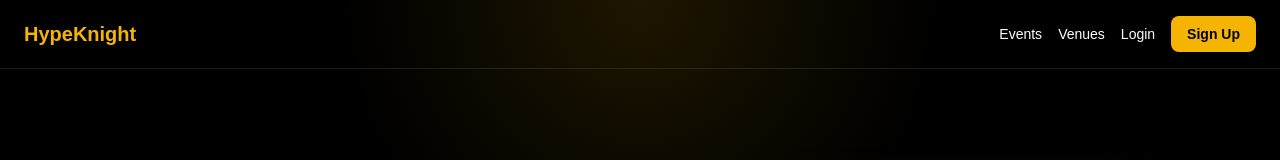
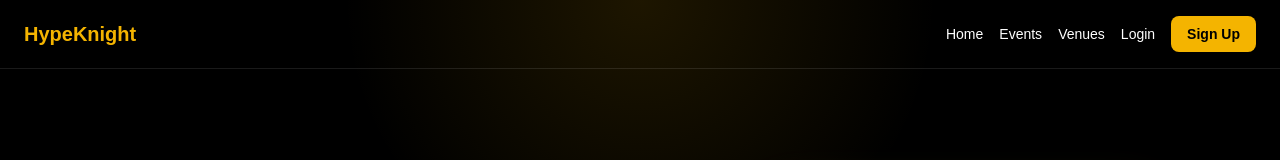
Before and after one commit to Hypeknight/HKV2, a Next.js app: page / in a window 1280 px wide. Shown: the top 160 px of the page. Built offline with nearby package versions, Linux system fonts and the light colour scheme; no server answers; the database is empty.

Commit message:
nav button addition

```diff
--- a/components/Navbar.tsx
+++ b/components/Navbar.tsx
@@ -44,8 +44,10 @@ export default function Navbar() {
       </Link>
 
       <nav className="flex items-center gap-4 text-sm">
+        <Link href="/index">Home</Link>
         <Link href="/events">Events</Link>
         <Link href="/venues">Venues</Link>
+
 
         {!user && (
           <>
```
